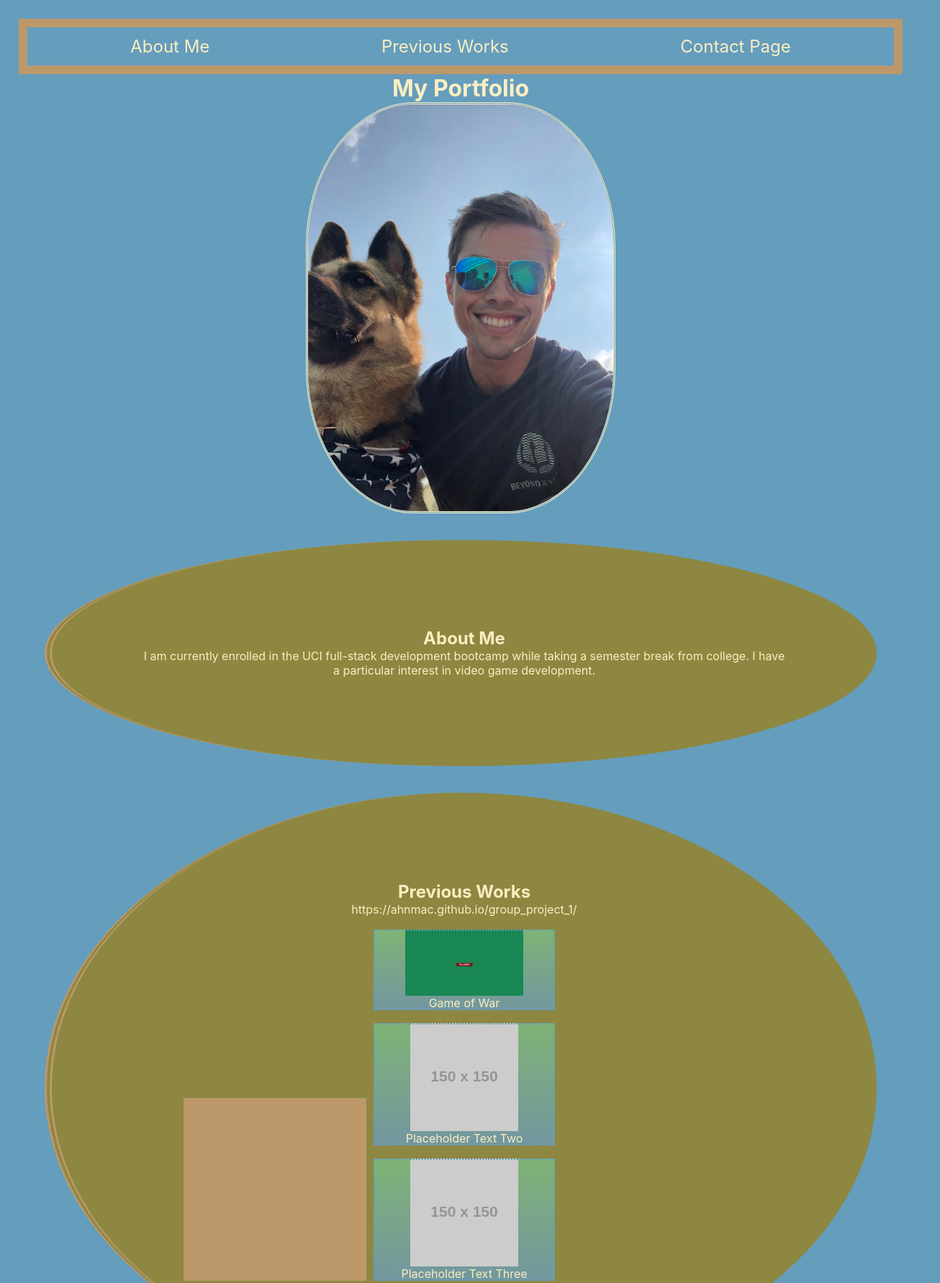
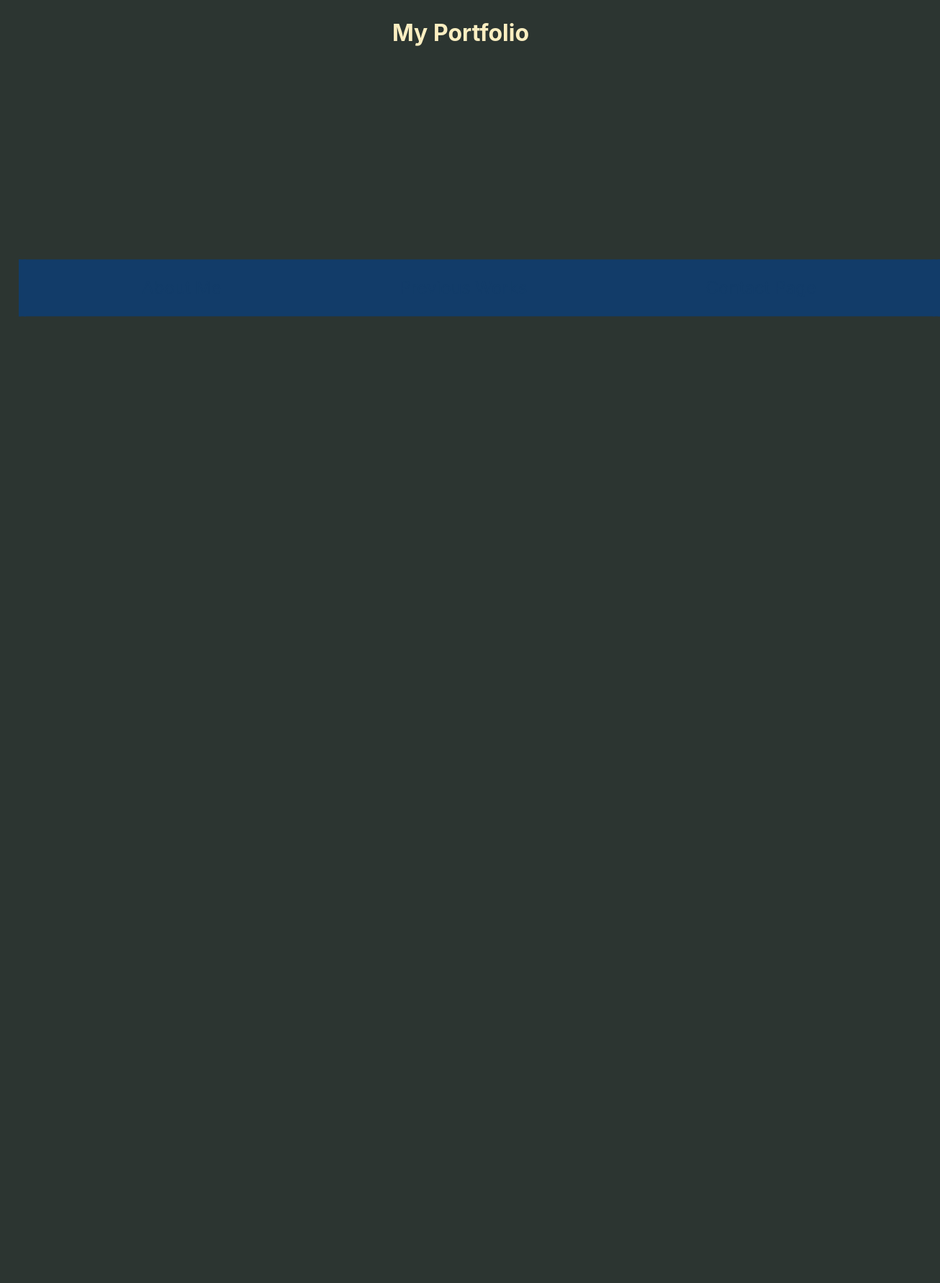
Before and after one commit to lurch9/Homework-2, a plain HTML site: page index.html in a window 1280 px wide. Shown: the top 1782 px of the page at 72% size, 1306 px wide, since content can reach past the window. After the commit the page ends 800 px from the top, so only its background shows below. Drawn offline with Linux system fonts and the light colour scheme; placeholder pictures from the web are drawn by us.

Commit message:
updated portfolio

```diff
--- a/Assets/styles.css
+++ b/Assets/styles.css
@@ -1,9 +1,8 @@
 :root {
-    --sea-green: #659dbd;
-    --mute-brown: #bc986a;
+    --grey: #2c3531;
+    --dark-blue: #123C69;
     --cream: #FBEEC1;
-    --earth-green: #8d8741;
-    --muterbrown: #DAAD86;
+    --sea-green: #93E9BE;
 }
 
 * {
@@ -22,12 +21,15 @@ html {
 }
 
 img{
-    max-width: 65%;
+    max-width: 30%;
 
+}
+h1{
+    margin-bottom: 3%;
 }
 
 body {
-    background-color: var(--sea-green);
+    background-color: var(--grey);
     padding: 2%;
     margin:auto;
 }
@@ -37,14 +39,13 @@ header, footer {
     margin: auto;
     width:100%;
     justify-content: space-between;
-    background-color: var(--mute-brown);
+    background-color: var(--dark-blue);
     color: var(--cream);
 
 }
 nav ul{
     display: flex;
     justify-content: space-between;
-    background-color: var(--sea-green);
     padding: 1% 2%;
 }
 li {
@@ -52,50 +53,68 @@ li {
     font-size: 150%;
 }
 a{
-    color: var(--cream);
+    color: var(--dark-blue);
 
 }
 a:hover{
-    color:var(--mute-brown);
+    color:var(--sea-green);
 }
 
 
 section {
     padding: 10%;
-    border-left: 10px double var(--mute-brown);
+    border-left: 10px double var(--dark-blue);
+    border-right: 10px double var(--dark-blue);
     margin: 3%;
-    background-color: var(--earth-green);
-    border-radius:50%;
 }
 
 h3 {
     font-size: 90%;
 }
+.main {
+    padding: 1%;
+    margin: auto;
+    position: absolute;
+    top: 50%;
+    -ms-transform: translateY(-50%);
+    transform: translateY(-50%);
+    width:100%;
+    justify-content: space-between;
+    background-color: var(--dark-blue);
+    color: var(--cream);
+}
 
 .home-picture{
     display:block;
-    max-width: 35%;
     margin-left: auto;
     margin-right: auto;
     height: auto;
-    border-radius:35%;
-    border-style:double;
+    border-left: 10px double var(--dark-blue);
+    border-right: 10px double var(--dark-blue);
+    padding-left: 10%;
+    padding-right: 10%;
+    max-width: 35%;
+
 }
 
 .card {
     display:flex;
     flex-wrap:wrap;
     flex-direction: row;
-    max-width: 28%;
     justify-content: center;
     margin: 2% auto;
+    max-width: 40%;
     text-align: center;
-    outline: 2px dotted var(--sea-green);
-    outline-offset: -2px;
-    background-image: linear-gradient(#7fb375, #7297A0)
+    background-color: #123C69;
+    font-size: 120%;
 }
 .card:hover{
-  box-shadow: inset 0px 0px 8px var(--sea-green), 0 0 15px var(--sea-green);
+  box-shadow: inset 0px 0px 8px var(--grey), 0 0 15px var(--grey);
+  max-width: 100%;
+}
+.work{
+    margin-left: 3%;
+    padding: 2%;
 }
 
 
--- a/index.html
+++ b/index.html
@@ -8,71 +8,22 @@
     <title>Portfolio - Alex Hann</title>
 </head>
 <body>
+    <h1>My Portfolio</h1>
 <!-- Navigation bar with links to relevant sections. -->
-    <header>
+    <section class = "main">
         <nav>
             <ul>
-                <li><a href = "#about-me">About Me</a></li>
-                <li><a href = "#work">Previous Works</a></li>
-                <li><a href = "#contact">Contact Page</a></li>
+                <li><a href = "html/about.html">About Me</a></li>
+                <li><a href = "html/work.html">Previous Works</a></li>
+                <li><a href = "html/contact.html">Contact Page</a></li>
             </ul>
         </nav>
-    </header>
-
-    <main>
-        <h1>My Portfolio</h1>
-        <!--Main image on page.-->
-        <figure>
-            <img class ="home-picture" src="./Assets/65109814049__F892BC63-4D36-4842-9491-A92895B8F33D.jpg"
-            alt = "Picture of me and my dog Nala.">
-        </figure>
-        <section id="about-me">
-            <h2>About Me</h2>
-            <p>I am currently enrolled in the UCI full-stack development bootcamp
-                while taking a semester break from college. I have a particular interest
-                in video game development.
-            </p>
-        </section>
+    </section>
 
 
-        <section id = "work">
-            <h2>Previous Works</h2>
-            <a href = "#">https://ahnmac.github.io/group_project_1/<div class = "card">
-                <img src="./Assets/gameofwar.png" alt="Card game called WAR!">
-                <figcaption>Game of War</figcaption>
-            </div></a>
-
-          <a href = "#">  <div class = "card">
-
-                   <img src="https://via.placeholder.com/150" alt="Placeholder image two">
-                    </img>
-                    <figcaption>Placeholder Text Two</figcaption>
-
-            </div></a>
-
-            <a href = "#" >  <div class = "card">
-                <img src="https://via.placeholder.com/150" alt="Placeholder image three">
-                <figcaption>Placeholder Text Three</figcaption>
-
-            </div>
-        </a>
-        </section>
 
 
-        <section id = "contact">
-            <h2>Contact Me</h2>
-            <h3>Email: alexhann17@yahoo.com</h3>
-            <h3>Phone: (714) 582-8030</h3>
-            <h3>Github: lurch9</h3>
-        </section>
-    </main>
 
-
-    <footer>
-        <ul>
-            <p>Alex Hann, 2021</p>
-        </ul>
-    </footer>
 
 </body>
 </html>
```
Also changed, not shown: html/about.html (added, +44 -0 lines), html/contact.html (added, +43 -0 lines), html/work.html (added, +59 -0 lines), Assets/NoteTaker.png (added), Assets/tpg.png (added), 1 other file.
